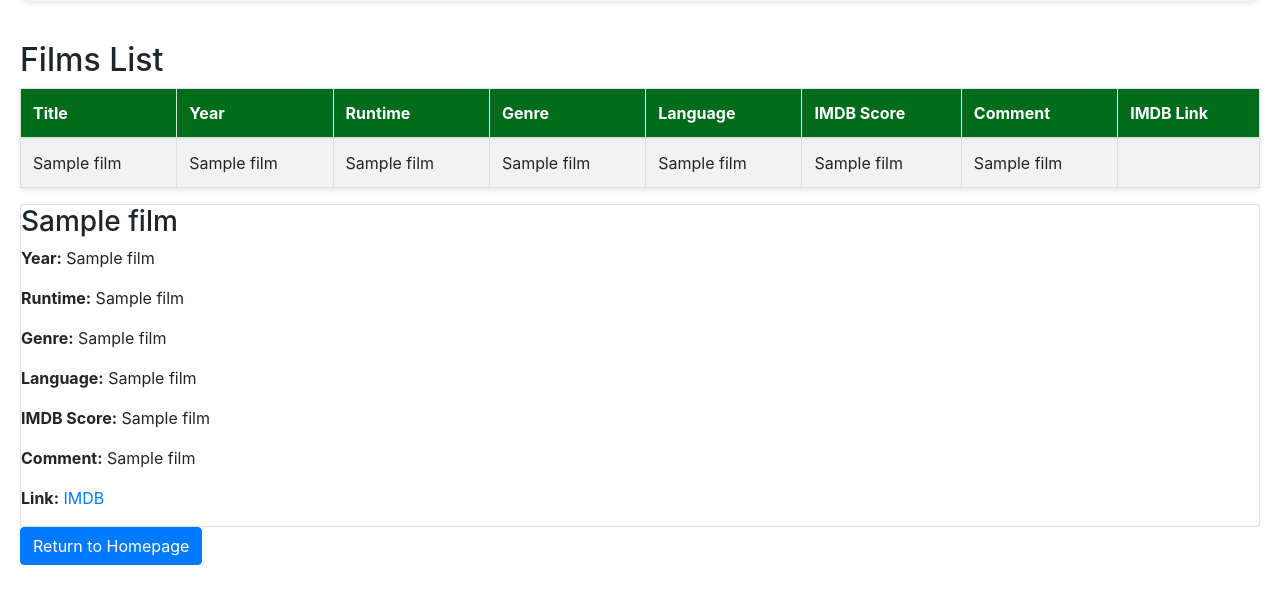
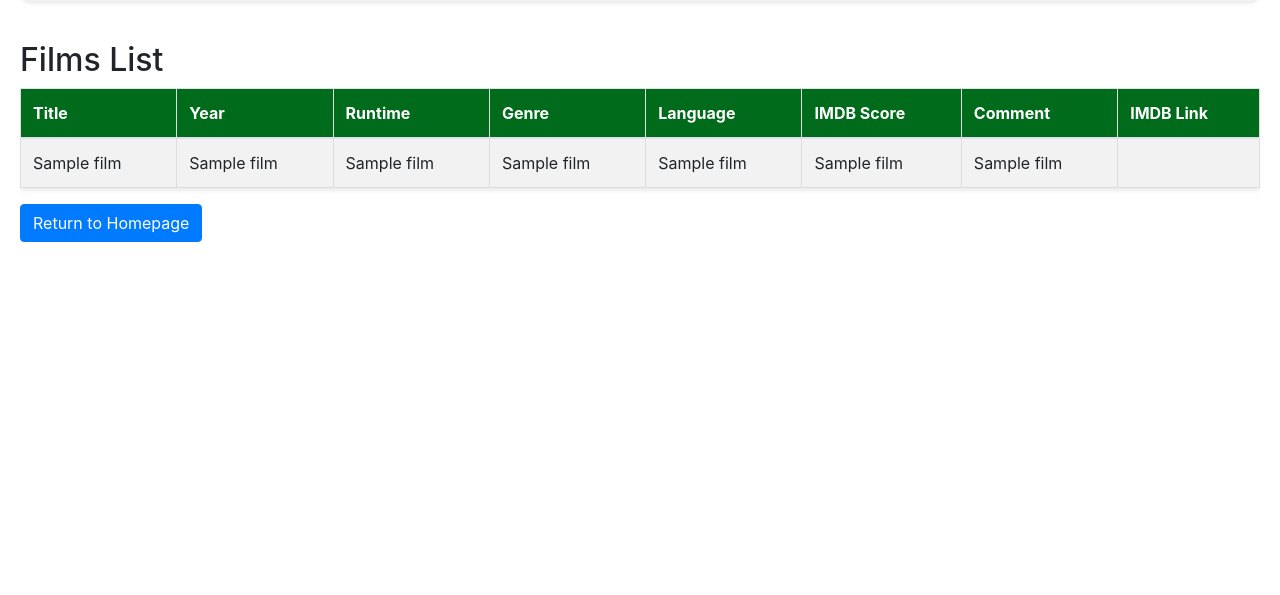
Before and after one commit to easterlymould/happyhundies, a Flask app: template templates/film_list.html in a window 1280 px wide. Shown: the part 441-1036 px from the top of the page. After the commit the page ends 683 px from the top, so only its background shows below. Run offline with Flask 3, Linux system fonts and the light colour scheme; the template is opened without the code that fills it: most values are stand-ins (such as "Sample title", 1, 10 or a date in 2020); some libraries are stand-ins or nearby versions.

Commit message:
Random film list update

```diff
--- a/static/style.css
+++ b/static/style.css
@@ -89,8 +89,7 @@
   }
 }
 
-
-/* Container for plucky-container and random-film-card */
+/* Flexbox container for plucky-container and random-film-card */
 .container {
   display: flex;
   flex-direction: column;
@@ -120,9 +119,9 @@
 }
 
 @media (min-width: 992px) {
-  .plucky-container, .random-film-card {
+  .plucky-container {
     flex: 1;
-    margin: 10px;
+    margin-right: 20px;
   }
 }
 
@@ -193,8 +192,8 @@ th {
   padding: 20px;
   margin-top: 20px;
   margin-bottom: 20px;
+  border-radius: 8px;
   box-shadow: 0 4px 8px rgba(0,0,0,0.2);
-  border-radius: 8px;
   transition: transform 0.3s ease-in-out, box-shadow 0.3s ease-in-out;
 }
 
@@ -237,11 +236,23 @@ th {
   }
 }
 
-@media (max-width: 992px) {
-  .plucky-container,
-  .random-film-card {
-    width: 100%; /* Ensure full width for both containers on small screens */
-    margin: 10px auto; /* Add margins to match other containers */
-    padding: 20px;
+/* Responsive adjustments for the film list view */
+@media (max-width: 768px) {
+  .d-none {
+    display: none !important;
+  }
+
+  .d-block {
+    display: block !important;
   }
 }
+
+@media (min-width: 769px) {
+  .d-none {
+    display: block !important;
+  }
+
+  .d-block {
+    display: none !important;
+  }
+}
--- a/templates/film_list.html
+++ b/templates/film_list.html
@@ -7,7 +7,6 @@
         window.dataLayer = window.dataLayer || [];
         function gtag(){dataLayer.push(arguments);}
         gtag('js', new Date());
-
         gtag('config', 'G-BKGVF33PGT');
     </script>
     <meta charset="UTF-8">
@@ -89,6 +88,9 @@
     </div>
 
     <h2>Films List</h2>
+
+    <!-- Table view for larger screens -->
+    <div class="table-responsive d-none d-md-block">
         <table class="table table-striped">
             <thead>
                 <tr>
@@ -125,26 +127,27 @@
                 {% endfor %}
             </tbody>
         </table>
+    </div>
 
-    <div class="card-container">
+    <!-- Card view for smaller screens -->
+    <div class="card-deck d-block d-md-none">
         {% for film in films %}
-        <div class="card">
-            <h3>{{ film[1] }}</h3>
-            <p><strong>Year:</strong> {{ film[2] }}</p>
-            <p><strong>Runtime:</strong> {{ film[3] }}</p>
-            <p><strong>Genre:</strong> {{ film[4] }}</p>
-            <p><strong>Language:</strong> {{ film[5] }}</p>
-            <p><strong>IMDB Score:</strong> {{ film[6] }}</p>
-            <p><strong>Comment:</strong> {{ film[7] }}</p>
-            <p><strong>Link:</strong> <a href="{{ film[8] }}" target="_blank">IMDB</a></p>
+            <div class="card mb-4">
+                <div class="card-body">
+                    <h3 class="card-title">{{ film[1] }}</h3>
+                    <p class="card-text"><strong>Year:</strong> {{ film[2] }}</p>
+                    <p class="card-text"><strong>Runtime:</strong> {{ film[3] }}</p>
+                    <p class="card-text"><strong>Genre:</strong> {{ film[4] }}</p>
+                    <p class="card-text"><strong>Language:</strong> {{ film[5] }}</p>
+                    <p class="card-text"><strong>IMDB Score:</strong> {{ film[6] }}</p>
+                    <p class="card-text"><strong>Comment:</strong> {{ film[7] }}</p>
+                    <p class="card-text"><strong>Link:</strong> <a href="{{ film[8] }}" target="_blank">IMDB</a></p>
+                </div>
             </div>
         {% else %}
-        <div class="card">
             <p>No films found.</p>
-        </div>
         {% endfor %}
     </div>
-
 
     <a href="{{ url_for('index') }}"><button type="button" class="btn btn-primary">Return to Homepage</button></a>
 </div>
```
Lines whose indentation alone changed are shown as unchanged.
